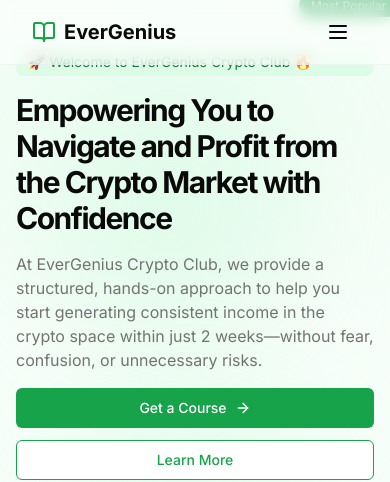
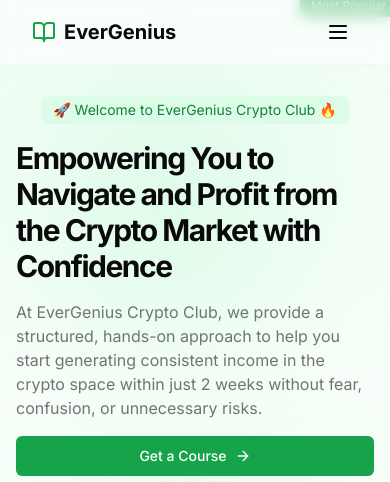
Before and after one commit to Jossyboydgenius/Evergenius, a Next.js app: page / in a window 390 px wide. Shown: the top 482 px of the page. Built offline with nearby package versions, Linux system fonts and the light colour scheme.

Commit message:
update Hero component for improved navbar offset and layout adjustments

```diff
--- a/components/hero.tsx
+++ b/components/hero.tsx
@@ -17,14 +17,14 @@
     if (element) {
       const offsetTop = element.getBoundingClientRect().top + window.pageYOffset;
       window.scrollTo({
-        top: offsetTop - 80, // Offset for navbar height
+        top: offsetTop - 100, // Increased offset for taller navbar
         behavior: "smooth"
       });
     }
   };
 
   return (
-    <section id="hero" className="w-full py-12 md:py-24 lg:py-32 bg-gradient-to-b from-green-50 to-white relative overflow-hidden">
+    <section id="hero" className="w-full pt-24 md:pt-28 pb-12 md:py-24 lg:py-32 bg-gradient-to-b from-green-50 to-white relative overflow-hidden">
       {/* Decorative elements */}
       <div className="absolute top-0 left-0 w-full h-full">
         <div className="absolute top-20 left-10 w-64 h-64 bg-green-200 rounded-full mix-blend-multiply filter blur-3xl opacity-30"></div>
@@ -40,14 +40,16 @@
             transition={{ duration: 0.5 }}
             className="flex flex-col justify-center space-y-4"
           >
-            <div className="inline-block rounded-lg bg-green-100 px-3 py-1 text-sm text-green-700">
-              🚀 Welcome to EverGenius Crypto Club 🔥
+            <div className="flex justify-center lg:justify-start w-full">
+              <div className="inline-block rounded-lg bg-green-100 px-3 py-1 text-sm text-green-700 w-fit">
+                🚀 Welcome to EverGenius Crypto Club 🔥
+              </div>
             </div>
             <h1 className="text-3xl font-bold tracking-tighter sm:text-4xl md:text-5xl">
               Empowering You to Navigate and Profit from the Crypto Market with Confidence
             </h1>
             <p className="text-muted-foreground md:text-xl">
-              At EverGenius Crypto Club, we provide a structured, hands-on approach to help you start generating consistent income in the crypto space within just 2 weeks—without fear, confusion, or unnecessary risks.
+              At EverGenius Crypto Club, we provide a structured, hands-on approach to help you start generating consistent income in the crypto space within just 2 weeks without fear, confusion, or unnecessary risks.
             </p>
             <div className="flex flex-col sm:flex-row gap-3">
               <Button
```
